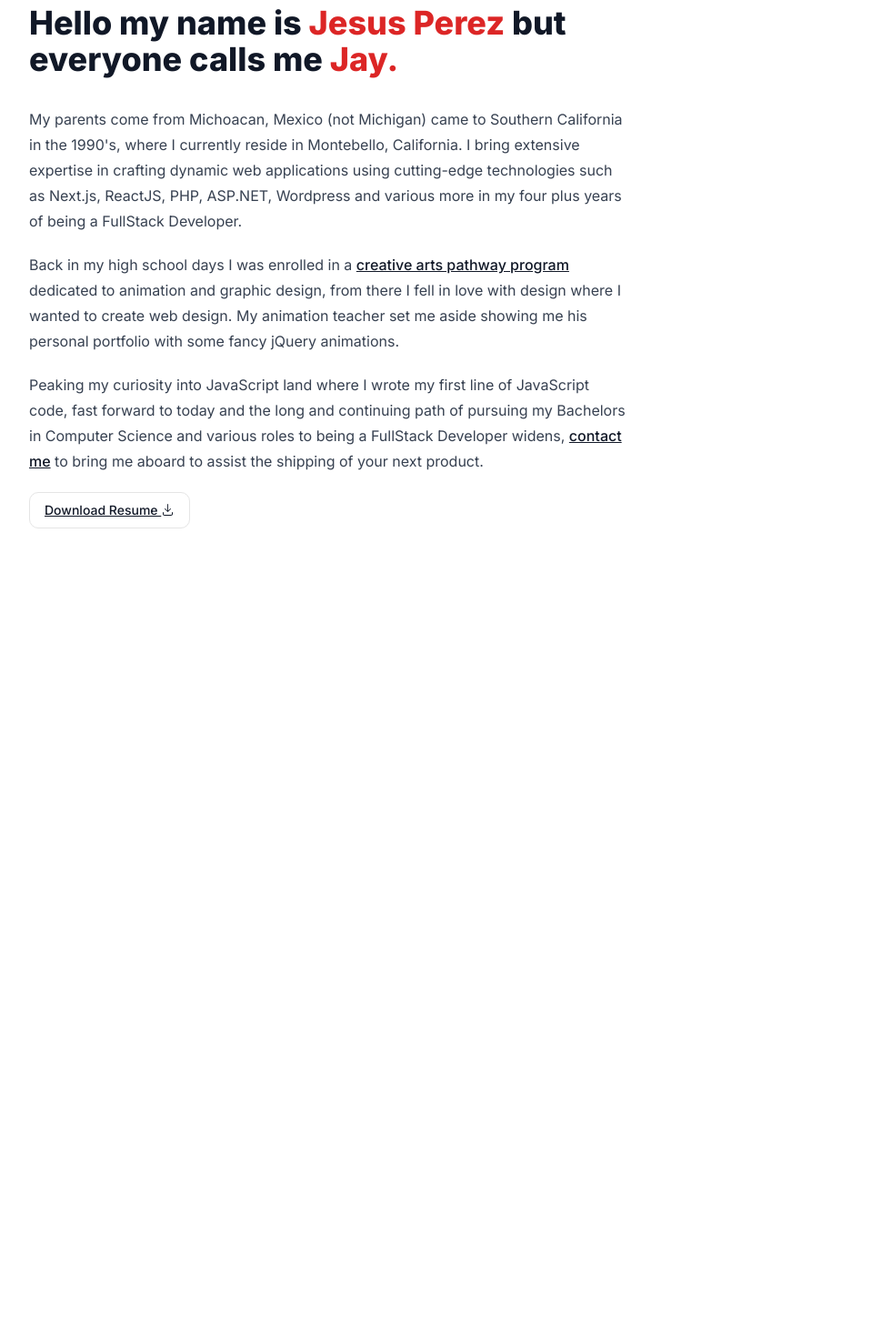
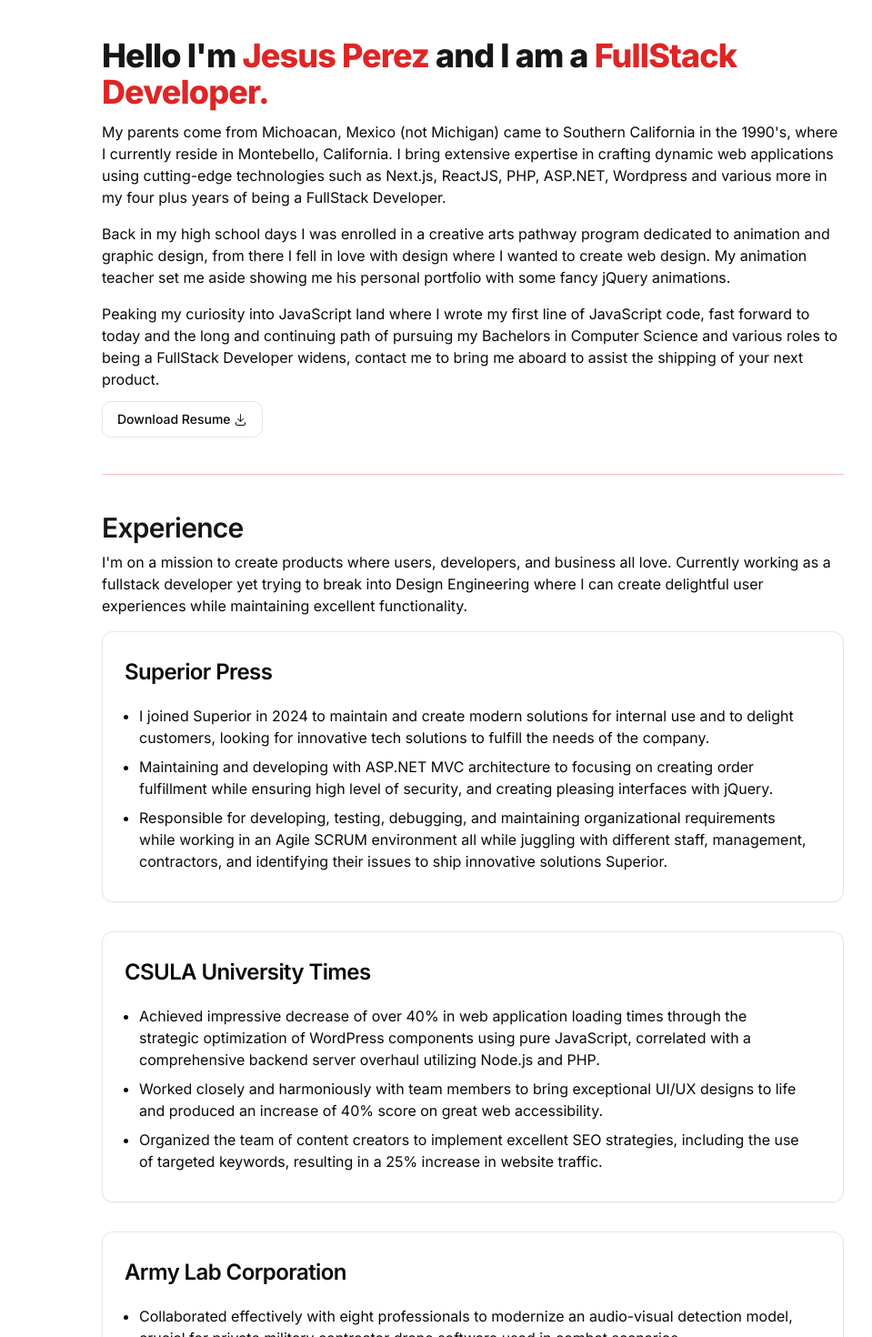
Before and after one commit to JayDevelops/next-jay-portfolio, a Next.js app: page /about in a window 1280 px wide. Shown: the part 80-1550 px from the top of the page at 91% size, without its empty margins (120-1079 px from the left). Before the commit the page ends 889 px from the top, so only its background shows below. Built offline with nearby package versions, Linux system fonts and the light colour scheme.

Commit message:
Updated layout for about me and work experience in About page

```diff
--- a/app/about/AboutMeHeader.tsx
+++ b/app/about/AboutMeHeader.tsx
@@ -1,37 +1,53 @@
 import Link from "next/link";
 import {Button} from "@/components/ui/button";
 import {DownloadIcon} from "@radix-ui/react-icons";
+import {HeadingOne} from "@/components/ui/Typography/Headers";
+import {Text} from "@/components/ui/Typography/Text";
 
 export function AboutMeHeader() {
     return (
-        <article className="prose dark:prose-invert">
-            <h1>
-                Hello my name is <span className="text-primary">Jesus Perez</span> but
-                everyone calls me <span className="text-primary">Jay.</span>
-            </h1>
+        <section className="about-me-section my-2">
+            <article className="space-y-2">
+                <HeadingOne>
+                    Hello I&apos;m <span className="text-primary">Jesus Perez</span> and I am a <span
+                    className="text-primary">FullStack Developer.</span>
+                </HeadingOne>
 
-            <p>
+                <Text className="py-1">
                     My parents come from Michoacan, Mexico (not Michigan) came to Southern California in the
-                1990&apos;s, where I currently reside in Montebello, California. I bring extensive expertise in crafting dynamic web applications
-                using cutting-edge technologies such as Next.js, ReactJS, PHP, ASP.NET, Wordpress and various more in my four plus years of being a
+                    1990&apos;s, where I currently reside in Montebello, California. I bring extensive expertise in
+                    crafting
+                    dynamic web applications
+                    using cutting-edge technologies such as Next.js, ReactJS, PHP, ASP.NET, Wordpress and various more
+                    in my
+                    four plus years of being a
                     FullStack Developer.
-            </p>
+                </Text>
 
-            <p>
+                <Text className="py-1">
                     Back in my high school days I was enrolled in a&nbsp;<Link href="https://www.mhscats.com/">creative
-                arts pathway program</Link> dedicated to animation and graphic design, from there I fell in love with
+                    arts pathway program</Link> dedicated to animation and graphic design, from there I fell in love
+                    with
                     design where I wanted to create web design. My animation teacher set me aside showing
                     me his personal portfolio with some fancy jQuery animations.
-            </p>
+                </Text>
 
-            <p>
-                Peaking my curiosity into JavaScript land where I wrote my first line of JavaScript code, fast forward to today
-                and the long and continuing path of pursuing my Bachelors in Computer Science and various roles to being a FullStack
-                Developer widens,&nbsp;<Link href="/contact">contact me</Link> to bring me aboard to assist the shipping of your next
+                <Text className="py-1">
+                    Peaking my curiosity into JavaScript land where I wrote my first line of JavaScript code, fast
+                    forward
+                    to today
+                    and the long and continuing path of pursuing my Bachelors in Computer Science and various roles to
+                    being
+                    a FullStack
+                    Developer widens,&nbsp;<Link href="/contact">contact me</Link> to bring me aboard to assist the
+                    shipping
+                    of your next
                     product.
-            </p>
-            <DownloadResumeButton />
+                </Text>
+                <DownloadResumeButton/>
+
             </article>
+        </section>
     )
 }
 
@@ -39,7 +55,7 @@ export function DownloadResumeButton() {
     return (
         <Button asChild variant="outline">
             <Link href="/static/Jesus_Perez_SoftwareEngineer2024.pdf" target="_blank">
-                Download Resume&nbsp;<DownloadIcon />
+                Download Resume&nbsp;<DownloadIcon/>
             </Link>
         </Button>
     )
--- /dev/null
+++ b/app/about/WorkExperience.tsx
@@ -0,0 +1,98 @@
+import {Card, CardContent, CardHeader, CardTitle} from "@/components/ui/card";
+import {HeadingTwo} from "@/components/ui/Typography/Headers";
+import {Text} from "@/components/ui/Typography/Text";
+
+export function WorkExperience() {
+    return (
+        <section className="work-experience-section my-2">
+            <article>
+                <HeadingTwo>
+                    Experience
+                </HeadingTwo>
+                <Text>
+                    I&apos;m on a mission to create products where users, developers, and business all love.
+                    Currently working as a fullstack developer yet trying to break into Design Engineering where
+                    I can create delightful user experiences while maintaining excellent functionality.
+                </Text>
+            </article>
+
+            <div className="mx-auto">
+                {experiences.map((experience: Experience, index: number) => (
+                    <ExperienceCard key={index} experience={experience}/>
+                ))}
+            </div>
+        </section>
+    )
+}
+
+export function ExperienceCard({experience}: { experience: Experience }) {
+    return (
+        <article className="py-4">
+            <Card
+                className="shadow-secondary group-hover:shadow-md group-hover:shadow-primary py-2 hover:border-primary">
+                <CardHeader>
+                    <CardTitle className="group-hover:text-primary group/link">
+                        {experience.company}
+                    </CardTitle>
+                </CardHeader>
+                <CardContent>
+                    <ul className="list-disc space-y-2 mx-4">
+                        {experience.marks.map((eachMark, index) => (
+                            <li key={`${eachMark}-${index}`}>
+                                {eachMark}
+                            </li>
+                        ))}
+                    </ul>
+                </CardContent>
+            </Card>
+        </article>
+    )
+}
+
+interface Experience {
+    company: string,
+    role: string,
+    date: string,
+    marks: string[]
+}
+
+const experiences: Experience[] = [
+    {
+        company: "Superior Press",
+        role: "Jr. Software Developer",
+        date: "2024-Present",
+        marks: [
+            "I joined Superior in 2024 " +
+            "to maintain and create modern solutions for internal use and to delight customers, " +
+            "looking for innovative tech solutions to fulfill the needs of the company.",
+            "Maintaining and developing with ASP.NET MVC architecture to focusing on creating " +
+            "order fulfillment while ensuring high level of security, and creating pleasing interfaces with jQuery.",
+            "Responsible for developing, testing, debugging, and maintaining organizational requirements " +
+            "while working in an Agile SCRUM environment all while juggling with different staff, management, contractors, and " +
+            "identifying their issues to ship innovative solutions Superior."
+        ]
+    },
+    {
+        company: "CSULA University Times",
+        role: "Front Stack Software Developer",
+        date: "2019-2023",
+        marks: [
+            "Achieved impressive decrease of over 40% in web application loading times through the " +
+            "strategic optimization of WordPress components using pure JavaScript, correlated with a " +
+            "comprehensive backend server overhaul utilizing Node.js and PHP.",
+            "Worked closely and harmoniously with team members to bring exceptional UI/UX designs to life and produced an increase of 40% score on great web accessibility.",
+            "Organized the team of content creators to implement excellent SEO strategies, including the use of targeted keywords, resulting in a 25% increase in website traffic."
+        ]
+    },
+    {
+        company: "Army Lab Corporation",
+        role: "Software Engineer Intern",
+        date: "2022-2023",
+        marks: [
+            "Collaborated effectively with eight professionals to modernize an audio-visual detection model, crucial for private military contractor drone software used in combat scenarios.",
+            "Python Software Transformation for Higher Performance: Transformed legacy software into modern Python, resulting in a remarkable 30% increase in computational speed.",
+            "Pioneered the development of Unity Graphical User Interface (GUI) component for combat personnel, eliminating the need to view underlying code in real-time, optimizing user experience, and increased operational efficiency by 40%.",
+            "Encompassed comprehensive project deliverables and focused on facilitating seamless knowledge transfer, establishing future scalability, and reduced codebase by 30%."
+        ]
+    }
+]
--- a/app/about/page.tsx
+++ b/app/about/page.tsx
@@ -1,5 +1,6 @@
 import { Metadata } from "next"
 import {AboutMeHeader} from "@/app/about/AboutMeHeader"
+import {WorkExperience} from "@/app/about/WorkExperience";
 
 export const metadata: Metadata = {
     title: "Work",
@@ -8,12 +9,13 @@ export const metadata: Metadata = {
 
 export default function AboutPage() {
     return (
-        <div className="space-y-4 container-lg md:mx-6 md:mt-3">
-            <AboutMeHeader />
+        <div className="mx-auto flex h-full min-h-screen max-w-4xl flex-col gap-5 p-5 sm:p-10">
+            <AboutMeHeader/>
+            <hr className="my-3 border-primary/30 dark:border-primary/30"/>
+            <WorkExperience/>
         </div>
     )
 }
 
 
-
 export const dynamic = 'force-static'
```
Lines whose indentation alone changed are shown as unchanged.
